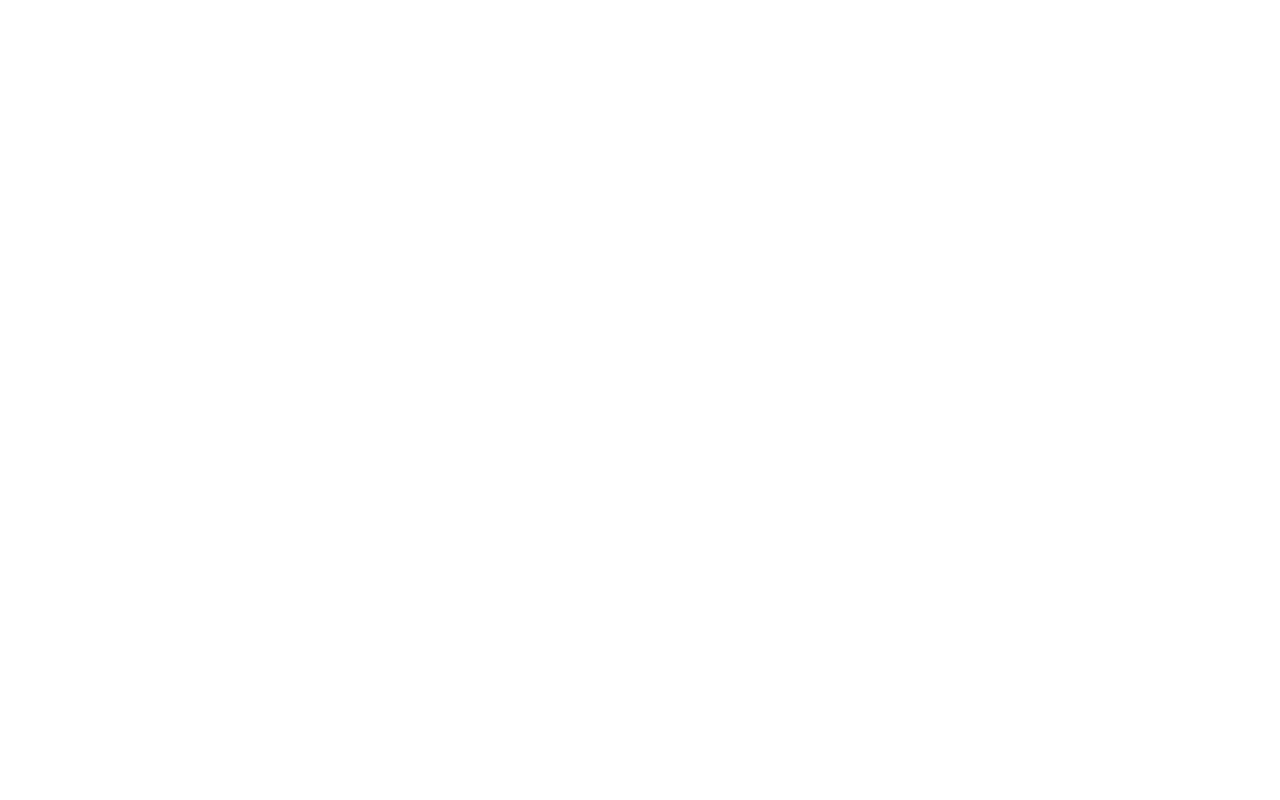
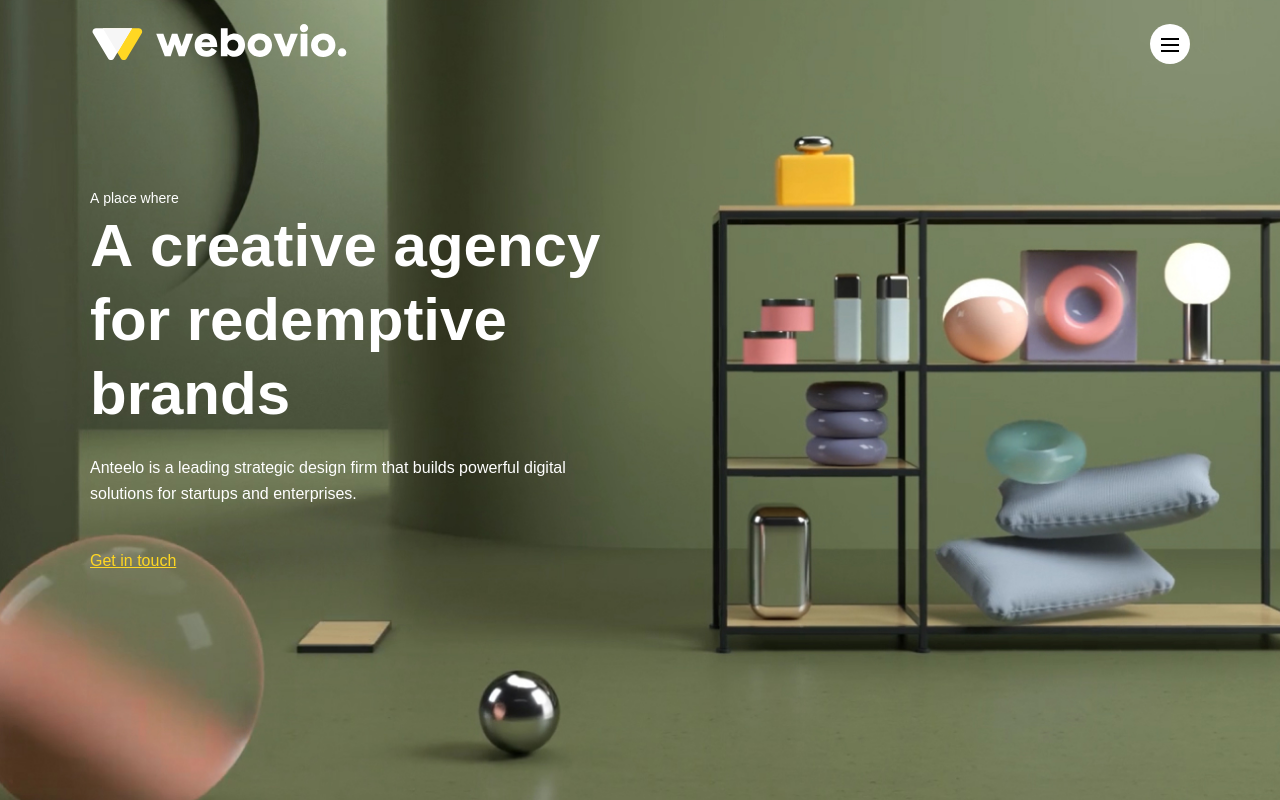
Before and after one commit to Geksj/Webovio, a plain HTML site: page index.html in a window 1280 px wide. Drawn offline with Linux system fonts and the light colour scheme.

Commit message:
add section Header and Hero

```diff
--- a/css/style.css
+++ b/css/style.css
@@ -21,3 +21,112 @@ body {
   min-width: 320px;
   font-family: 'Montserrat', sans-serif;
 }
+
+/* glob */
+
+.flex {
+  display: flex;
+}
+
+.container {
+  max-width: 1160px;
+  margin: 0 auto;
+  padding: 0  30px;
+}
+
+.title-reset,
+.descr-reset {
+  padding: 0;
+  margin: 0;
+}
+
+/*header*/
+
+.header {
+  position: absolute;
+  top: 0;
+  left: 0;
+  width: 100%;
+  z-index: 1;
+  padding: 24px 0;
+}
+
+.header__container {
+  justify-content: space-between;
+}
+
+.header__burger {
+  position: relative;
+  height: 40px;
+  width: 40px;
+  border: none;
+  border-radius: 100%;
+  cursor: pointer;
+  background-color: #fff;
+}
+
+.burger__line {
+  position: absolute;
+  top: 50%;
+  left: 50%;
+  translate: -50%;
+  height: 1.8px;
+  width: 18px;
+  background-color: #000;
+}
+
+.burger__line:nth-child(1) {
+  top: 35%;
+}
+
+.burger__line:nth-child(3) {
+  top: 65%;
+}
+
+/*hero*/
+
+.hero {
+  padding: 188px 0 210px;
+  height: 100vh;
+  min-height: 600px;
+  background-image: url('/img/hero-bg.jpg');
+  background-position: center;
+  background-size: cover;
+  background-repeat: no-repeat;
+}
+
+.hero__content {
+  max-width: 49%;
+}
+
+.hero__subtitle {
+  margin-bottom: 22px;
+  font-weight: 400;
+  font-size: 14px;
+  line-height: 21px;
+  color: #fff;
+}
+
+.hero__title {
+  margin-bottom: 24px;
+  font-weight: 700;
+  font-size: 60px;
+  line-height: 74px;
+  color: #fff;
+}
+
+.hero__descr {
+  margin-bottom: 45px;
+  font-weight: 400;
+  font-size: 16px;
+  line-height: 26px;
+  color: #fff;
+}
+
+.hero__link {
+  font-weight: 400;
+  font-size: 16px;
+  line-height: 18px;
+  color: #FFD723;
+  text-decoration: underline;
+}
--- a/index.html
+++ b/index.html
@@ -4,11 +4,39 @@
 <head>
   <meta charset="UTF-8">
   <meta name="viewport" content="width=device-width, initial-scale=1.0">
-  <title>Document</title>
+  <title>Webovio </title>
+  <link rel="stylesheet" href="css/normalize.css">
+  <link rel="stylesheet" href="css/style.css">
 </head>
 
 <body>
-
+  <header class="header">
+    <div class="header__container container flex">
+      <a href="#" class="header__logo logo">
+        <img src="/img/logo.svg" alt="Logo Webovio">
+      </a>
+      <button class="header__burger burger">
+        <span class="burger__line"></span>
+        <span class="burger__line"></span>
+        <span class="burger__line"></span>
+      </button>
+    </div>
+  </header>
+  <main>
+    <section class="hero">
+      <div class="hero__container container">
+        <div class="hero__content">
+          <span class="hero__subtitle">A&nbsp;place where</span>
+          <h1 class="hero__title title-reset">A&nbsp;creative agency for redemptive brands</h1>
+          <p class="hero__descr descr-reset">
+            Anteelo is&nbsp;a&nbsp;leading strategic design firm that builds powerful digital solutions for startups and
+            enterprises.
+          </p>
+          <a href="#" class="hero__link">Get in touch</a>
+        </div>
+      </div>
+    </section>
+  </main>
 </body>
 
 </html>
```
Also changed, not shown: img/hero-bg.jpg (added), img/logo.svg (added).
